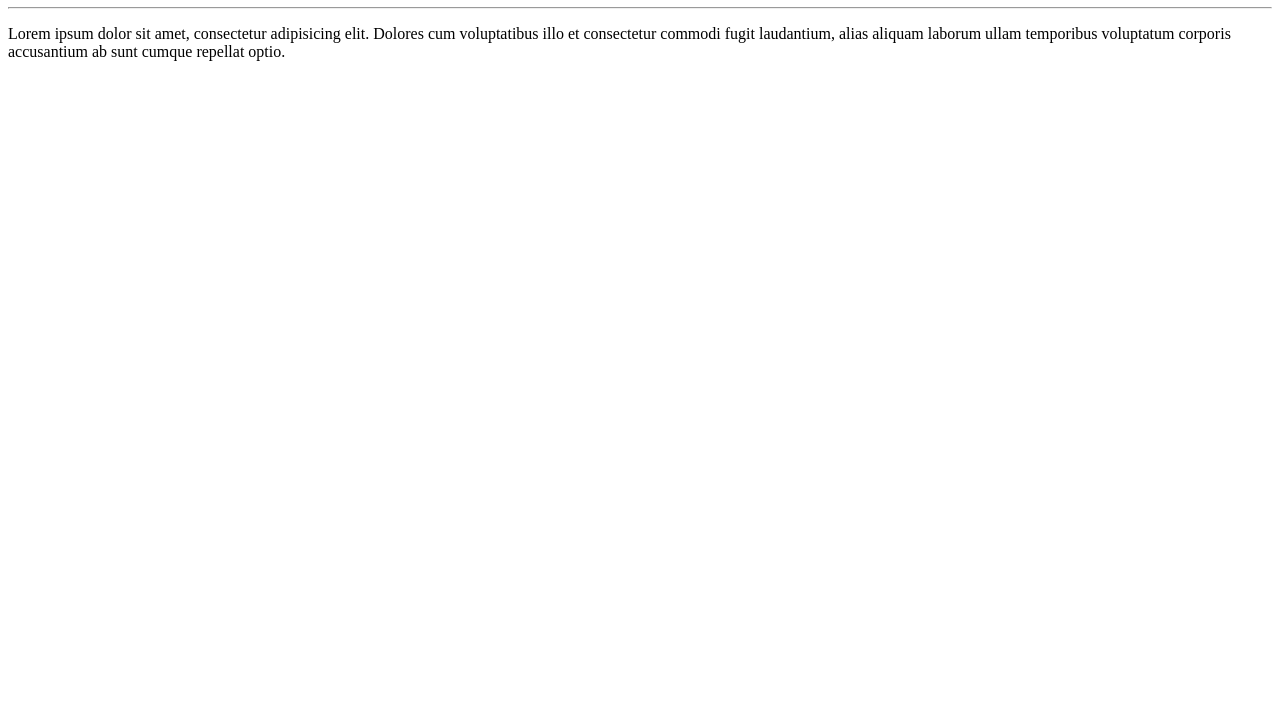
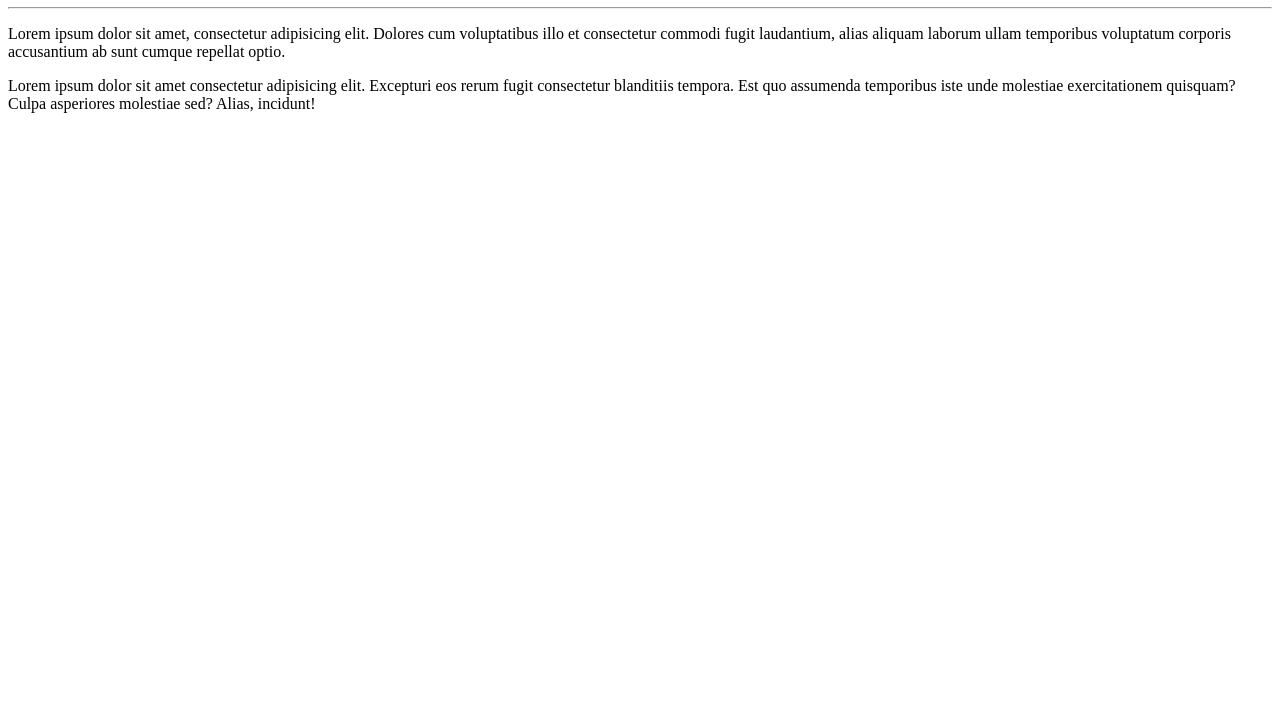
Before and after one commit to marcelsferro/Ola-Mundo, a plain HTML site: page site-exemplo/index.html in a window 1280 px wide. Shown: the part 73-800 px from the top of the page. Drawn offline with Linux system fonts and the light colour scheme.

Commit message:
Adicionei um parágrafo

```diff
--- a/site-exemplo/index.html
+++ b/site-exemplo/index.html
@@ -10,5 +10,6 @@
     <h1>Olá, Mundo!</h1>
     <hr>
     <p>Lorem ipsum dolor sit amet, consectetur adipisicing elit. Dolores cum voluptatibus illo et consectetur commodi fugit laudantium, alias aliquam laborum ullam temporibus voluptatum corporis accusantium ab sunt cumque repellat optio.</p>
+    <p>Lorem ipsum dolor sit amet consectetur adipisicing elit. Excepturi eos rerum fugit consectetur blanditiis tempora. Est quo assumenda temporibus iste unde molestiae exercitationem quisquam? Culpa asperiores molestiae sed? Alias, incidunt!</p>
 </body>
 </html>
```
